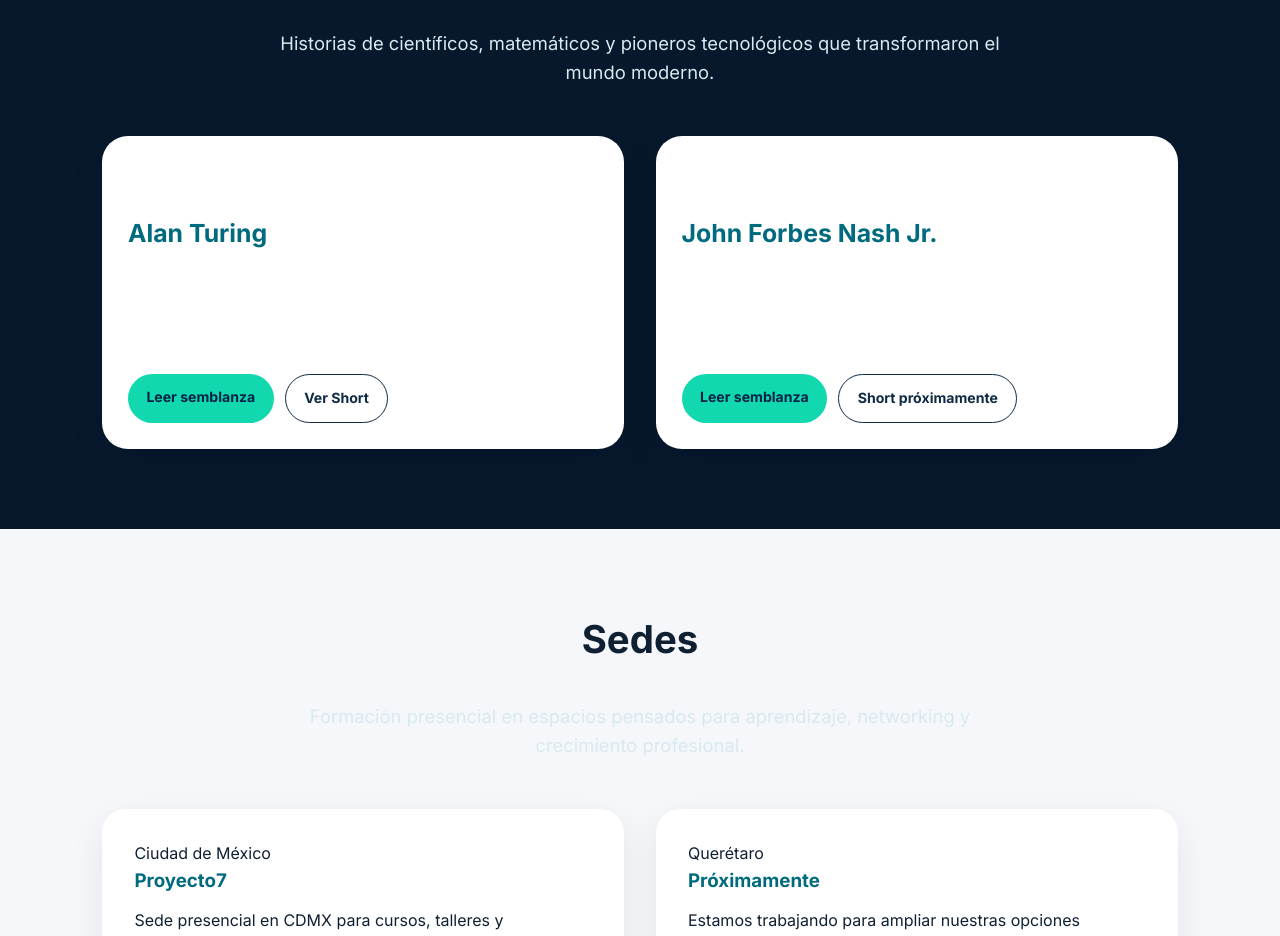
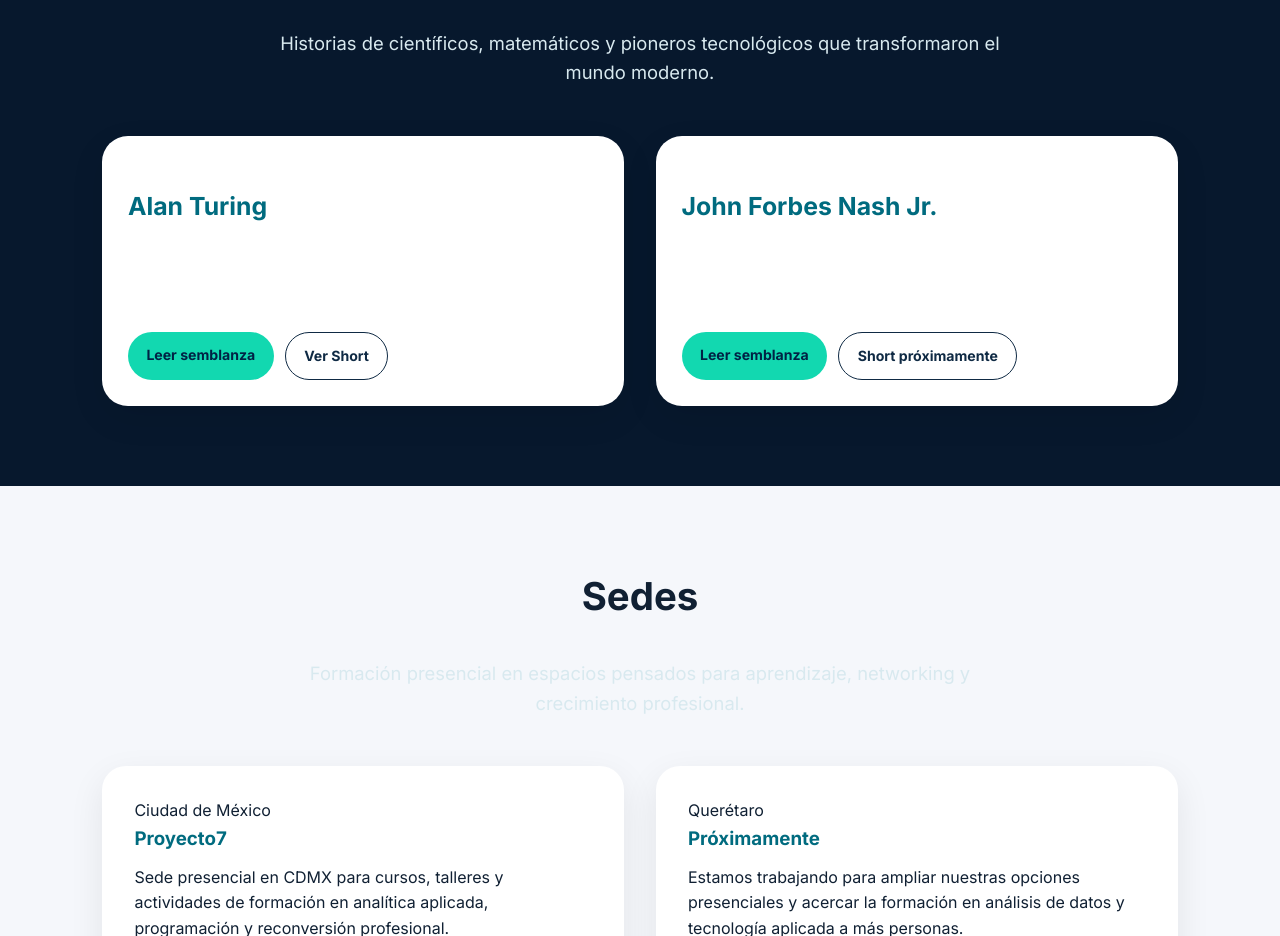
Before and after one commit to ProfTodoMundo/analiticaaplicada.mx, a plain HTML site: page index.html in a window 1280 px wide. Shown: the part 2563-3499 px from the top of the page. Drawn offline with Linux system fonts and the light colour scheme.

Commit message:
semblanzas

```diff
--- a/style.css
+++ b/style.css
@@ -358,3 +358,30 @@ body {
 
     transform:scale(1.08);
 }
+/* ===== CORRECCIÓN FINAL SEMBLANZAS ===== */
+
+#semblanzas .cards {
+    align-items: flex-start !important;
+}
+
+#semblanzas .course-card {
+    min-height: 0 !important;
+    height: auto !important;
+    max-height: none !important;
+
+    padding: 1.6rem !important;
+
+    display: block !important;
+}
+
+#semblanzas .course-card h3 {
+    margin: 0 0 1rem 0 !important;
+}
+
+#semblanzas .course-card p {
+    margin: 0 0 1rem 0 !important;
+}
+
+#semblanzas .course-actions {
+    margin-top: 1rem !important;
+}
```
